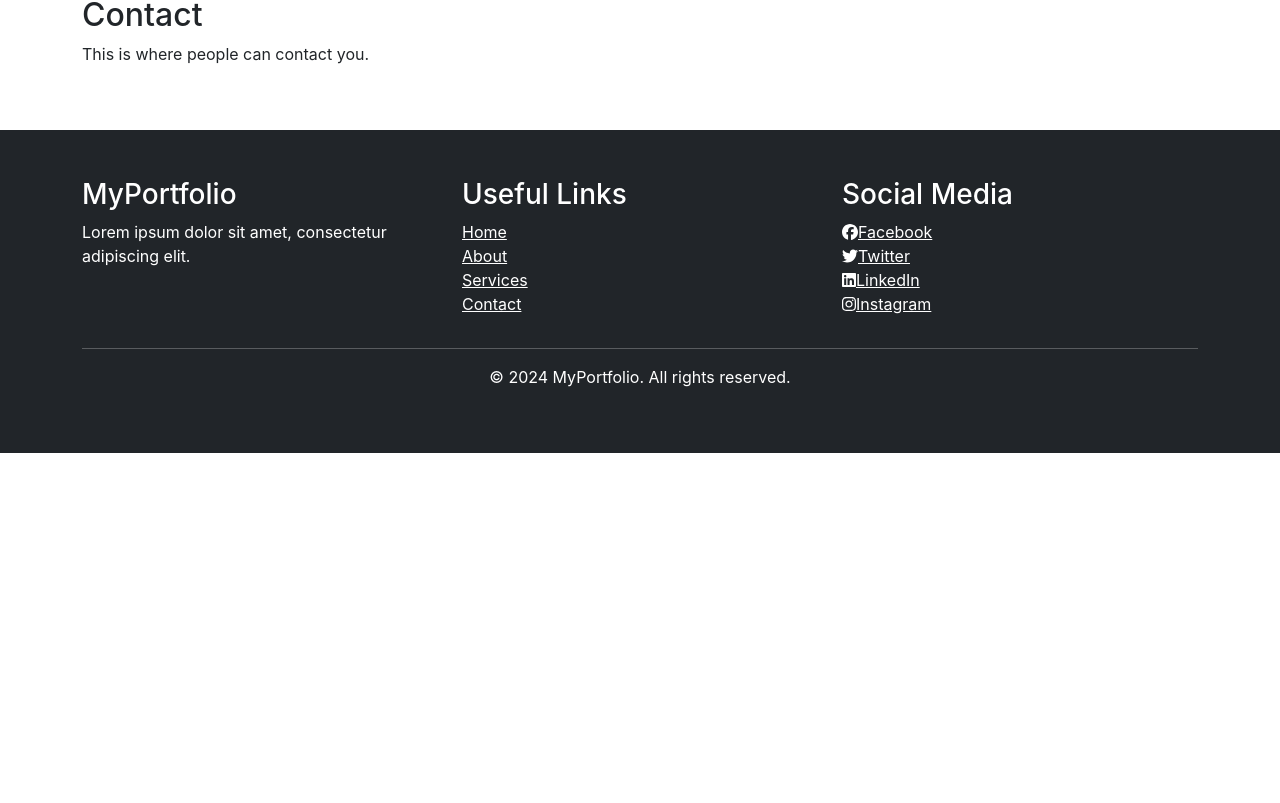
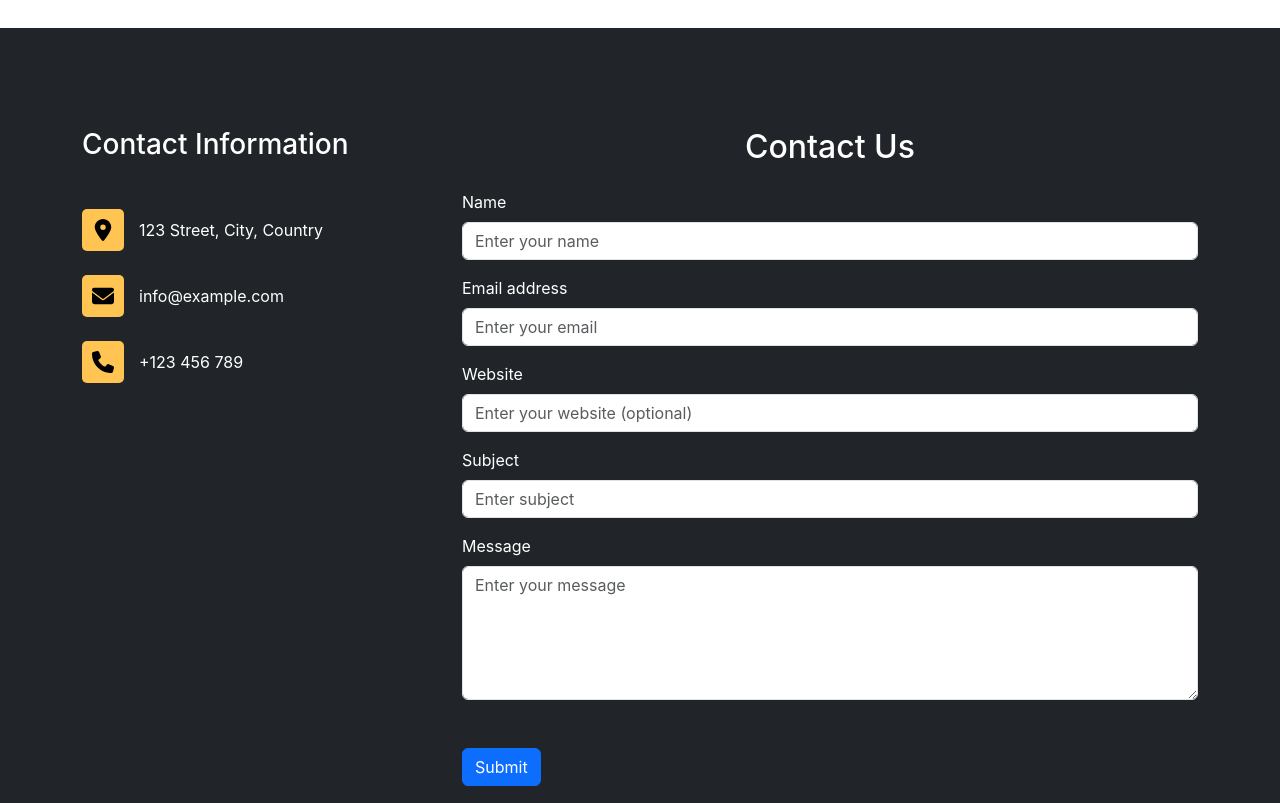
Before and after one commit to bakopf/react-portfolio-example, a React (Create React App) app: page / in a window 1280 px wide. Shown: the part 1217-2020 px from the top of the page. Before the commit the page ends 1670 px from the top, so only its background shows below. Built offline with nearby package versions, Linux system fonts and the light colour scheme.

Commit message:
inital setup for contact form

```diff
--- /dev/null
+++ b/src/assets/css/Contact.css
@@ -0,0 +1,23 @@
+.contact {
+    margin: 80px 0 0;
+    padding: 100px 0;
+}
+
+.contact-container .contact-info > div {
+    display: flex;
+    align-items: center;
+}
+
+.contact-container .contact-info > div > span {
+    margin-left: 15px;
+}
+
+.contact .icon {
+    font-size: 22px;
+    color: black;
+    width: 1em;
+    height: 1em;
+    padding: 10px;
+    border-radius: 5px;
+    background-color: #ffc451
+}
--- a/src/assets/css/Welcome.css
+++ b/src/assets/css/Welcome.css
@@ -34,7 +34,7 @@
   background: rgba(204, 204, 204, 0.1);
   color: #ffffff;
   padding: 20px;
-  border: 1px solid orange;
+  border: 1px solid #ffc451;
   border-radius: 8px;
   width: calc(25% - 10px);
   margin-right: 10px;
@@ -54,9 +54,9 @@
   font-size: 16px;
 }
 
-.icon {
+.welcome .icon {
   font-size: 40px;
-  color: orange;
+  color: #ffc451;
 }
 
 @media (max-width: 767px) {
--- a/src/components/Contact.js
+++ b/src/components/Contact.js
@@ -1,11 +1,70 @@
 import React from 'react';
+import { Container, Form, Button } from 'react-bootstrap';
+import { FontAwesomeIcon } from '@fortawesome/react-fontawesome';
+import { faMapMarkerAlt, faEnvelope, faPhone } from '@fortawesome/free-solid-svg-icons';
 
 function Contact() {
   return (
-    <div id="contact" className="container py-5">
-      <h2>Contact</h2>
-      <p>This is where people can contact you.</p>
-    </div>
+    <section id="contact" className="contact bg-dark">
+      <Container>
+        <div className="row">
+          <div className="col-lg-4">
+            <div className="contact-container">
+              <div className="contact-info">
+                <h3 className="text-white mb-5">Contact Information</h3>
+                <div className="mb-4">
+                  <FontAwesomeIcon icon={faMapMarkerAlt} className="icon" />
+                  <span className="text-white">123 Street, City, Country</span>
+                </div>
+                <div className="mb-4">
+                  <FontAwesomeIcon icon={faEnvelope} className="icon" />
+                  <span className="text-white">info@example.com</span>
+                </div>
+                <div>
+                  <FontAwesomeIcon icon={faPhone} className="icon" />
+                  <span className="text-white">+123 456 789</span>
+                </div>
+              </div>
+            </div>
+          </div>
+          <div className="col-lg-8">
+            <div className="contact-form">
+              <h2 className="text-center text-white mb-4">Contact Us</h2>
+              <Form>
+                <Form.Group controlId="formName" className="mb-3">
+                  <Form.Label className="text-white">Name</Form.Label>
+                  <Form.Control type="text" placeholder="Enter your name" />
+                </Form.Group>
+
+                <Form.Group controlId="formEmail" className="mb-3">
+                  <Form.Label className="text-white">Email address</Form.Label>
+                  <Form.Control type="email" placeholder="Enter your email" />
+                </Form.Group>
+
+                <Form.Group controlId="formWebsite" className="mb-3">
+                  <Form.Label className="text-white">Website</Form.Label>
+                  <Form.Control type="text" placeholder="Enter your website (optional)" />
+                </Form.Group>
+
+                <Form.Group controlId="formSubject" className="mb-3">
+                  <Form.Label className="text-white">Subject</Form.Label>
+                  <Form.Control type="text" placeholder="Enter subject" />
+                </Form.Group>
+
+                <Form.Group controlId="formMessage" className="mb-5">
+                  <Form.Label className="text-white">Message</Form.Label>
+                  <Form.Control as="textarea" rows={5} placeholder="Enter your message" />
+                </Form.Group>
+
+                <Button variant="primary" type="submit">
+                  Submit
+                </Button>
+              </Form>
+            </div>
+          </div>
+        </div>
+      </Container>
+    </section>
   );
 }
 
--- a/src/index.js
+++ b/src/index.js
@@ -10,6 +10,7 @@ import 'bootstrap/dist/css/bootstrap.min.css'; // Import Bootstrap CSS
 import './index.css';
 import './assets/css/Navigation.css';
 import './assets/css/Welcome.css';
+import './assets/css/Contact.css';
 
 
 
```
